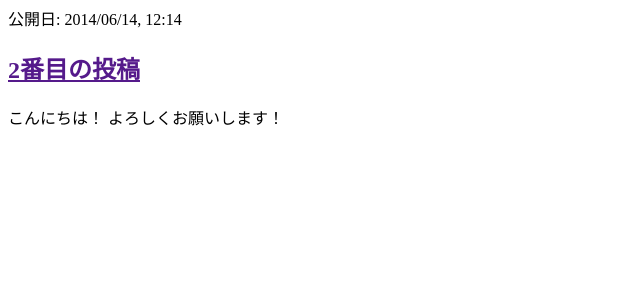
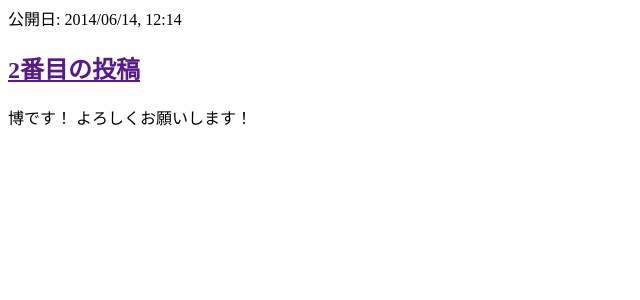
Before and after one commit to mdhrs/my-first-blog, a Django app: page / in a window 1280 px wide. Shown: the part 185-485 px from the top of the page, without its empty margins (0-640 px from the left). Run offline with Django 3.2, Linux system fonts and the light colour scheme.

Commit message:
My Django Girls app, first commit

```diff
--- a/blog/templates/blog/post_list.html
+++ b/blog/templates/blog/post_list.html
@@ -16,7 +16,7 @@
         <div>
             <p>公開日: 2014/06/14, 12:14</p>
             <h2><a href="">2番目の投稿</a></h2>
-            <p> こんにちは！ よろしくお願いします！ </p>
+            <p> 博です！ よろしくお願いします！ </p>
         </div>
     </body>
 </html>
```
